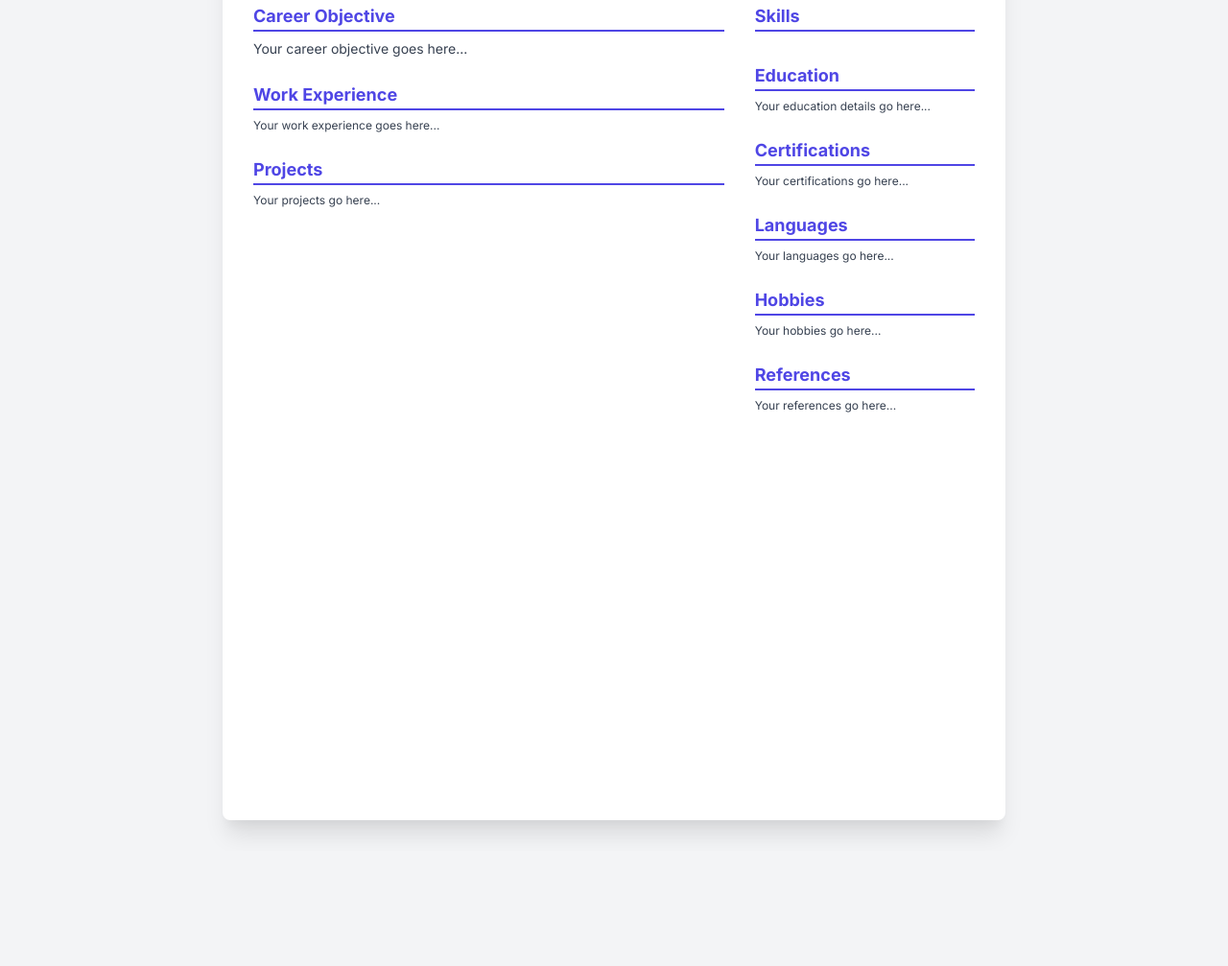
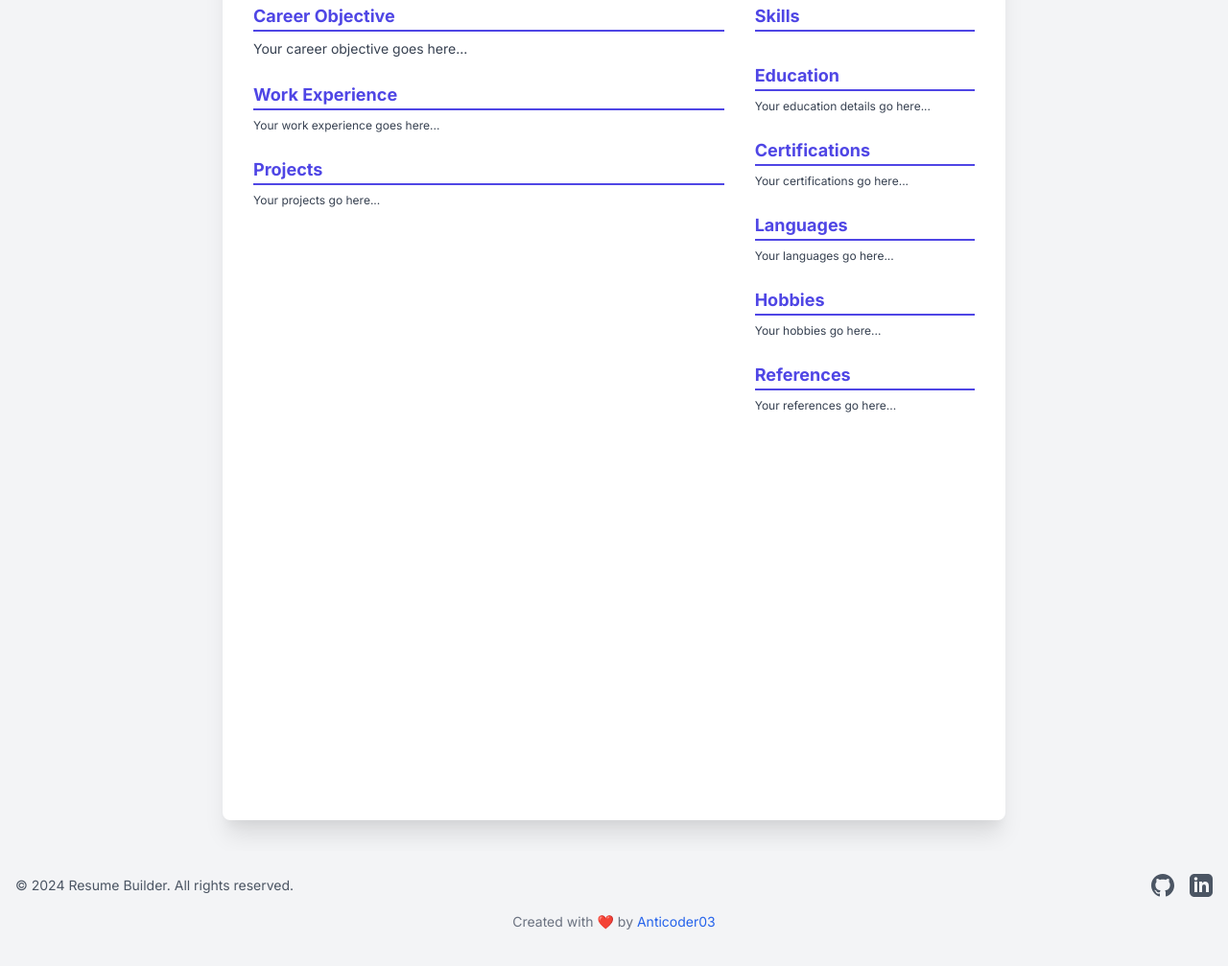
Before and after one commit to Anticoder03/resume-builder, a plain HTML site: page templates/template2.html in a window 1280 px wide. Shown: the part 289-1296 px from the top of the page at 96% size. Before the commit the page ends 1176 px from the top, so only its background shows below. Drawn offline with nearby package versions, Linux system fonts and the light colour scheme.

Commit message:
first commit

```diff
--- /dev/null
+++ b/footer.html
@@ -0,0 +1,25 @@
+<!-- Footer -->
+<footer class="bg-gray-100 py-6 mt-8">
+    <div class="container mx-auto px-4">
+        <div class="flex flex-col md:flex-row justify-between items-center">
+            <div class="text-gray-600 text-sm mb-4 md:mb-0">
+                © 2024 Resume Builder. All rights reserved.
+            </div>
+            <div class="flex items-center space-x-4">
+                <a href="https://github.com/Anticoder03" target="_blank" class="text-gray-600 hover:text-gray-900">
+                    <svg class="w-6 h-6" fill="currentColor" viewBox="0 0 24 24">
+                        <path d="M12 0c-6.626 0-12 5.373-12 12 0 5.302 3.438 9.8 8.207 11.387.599.111.793-.261.793-.577v-2.234c-3.338.726-4.033-1.416-4.033-1.416-.546-1.387-1.333-1.756-1.333-1.756-1.089-.745.083-.729.083-.729 1.205.084 1.839 1.237 1.839 1.237 1.07 1.834 2.807 1.304 3.492.997.107-.775.418-1.305.762-1.604-2.665-.305-5.467-1.334-5.467-5.931 0-1.311.469-2.381 1.236-3.221-.124-.303-.535-1.524.117-3.176 0 0 1.008-.322 3.301 1.23.957-.266 1.983-.399 3.003-.404 1.02.005 2.047.138 3.006.404 2.291-1.552 3.297-1.23 3.297-1.23.653 1.653.242 2.874.118 3.176.77.84 1.235 1.911 1.235 3.221 0 4.609-2.807 5.624-5.479 5.921.43.372.823 1.102.823 2.222v3.293c0 .319.192.694.801.576 4.765-1.589 8.199-6.086 8.199-11.386 0-6.627-5.373-12-12-12z"/>
+                    </svg>
+                </a>
+                <a href="https://www.linkedin.com/in/ashish-prajapati-68bb82242/" target="_blank" class="text-gray-600 hover:text-gray-900">
+                    <svg class="w-6 h-6" fill="currentColor" viewBox="0 0 24 24">
+                        <path d="M19 0h-14c-2.761 0-5 2.239-5 5v14c0 2.761 2.239 5 5 5h14c2.762 0 5-2.239 5-5v-14c0-2.761-2.238-5-5-5zm-11 19h-3v-11h3v11zm-1.5-12.268c-.966 0-1.75-.79-1.75-1.764s.784-1.764 1.75-1.764 1.75.79 1.75 1.764-.783 1.764-1.75 1.764zm13.5 12.268h-3v-5.604c0-3.368-4-3.113-4 0v5.604h-3v-11h3v1.765c1.396-2.586 7-2.777 7 2.476v6.759z"/>
+                    </svg>
+                </a>
+            </div>
+        </div>
+        <div class="text-center text-gray-500 text-sm mt-4">
+            Created with ❤️ by <a href="https://github.com/Anticoder03" class="text-blue-600 hover:text-blue-800">Anticoder03</a>
+        </div>
+    </div>
+</footer>
--- a/templates/template2.html
+++ b/templates/template2.html
@@ -56,7 +56,7 @@
             <!-- Header -->
             <div class="header text-white p-8">
                 <h1 id="resume-name" class="text-3xl font-bold mb-2">Full Name</h1>
-                <h2 id="resume-title" class="text-xl text-blue-600 mb-3">Professional Title</h2>
+                <h2 id="resume-title" class="text-xl text-white mb-3">Professional Title</h2>
                 <div class="mt-4 flex flex-wrap gap-4 text-sm">
                     <p id="resume-email" class="flex items-center">
                         <svg class="w-4 h-4 mr-2" fill="none" stroke="currentColor" viewBox="0 0 24 24">
@@ -154,7 +154,17 @@
         </div>
     </div>
 
+    <!-- Include Footer -->
+    <div id="footer-container"></div>
+
     <script>
+        // Load footer
+        fetch('../footer.html')
+            .then(response => response.text())
+            .then(data => {
+                document.getElementById('footer-container').innerHTML = data;
+            });
+
         // Function to get URL parameters
         function getUrlParams() {
             const params = new URLSearchParams(window.location.search);
```
Also changed, not shown: index.html (+33 -0 lines), templates/template1.html (+14 -4 lines), templates/template3.html (+10 -0 lines), templates/template4.html (+10 -0 lines), templates/template5.html (+10 -0 lines), 1 other file.
